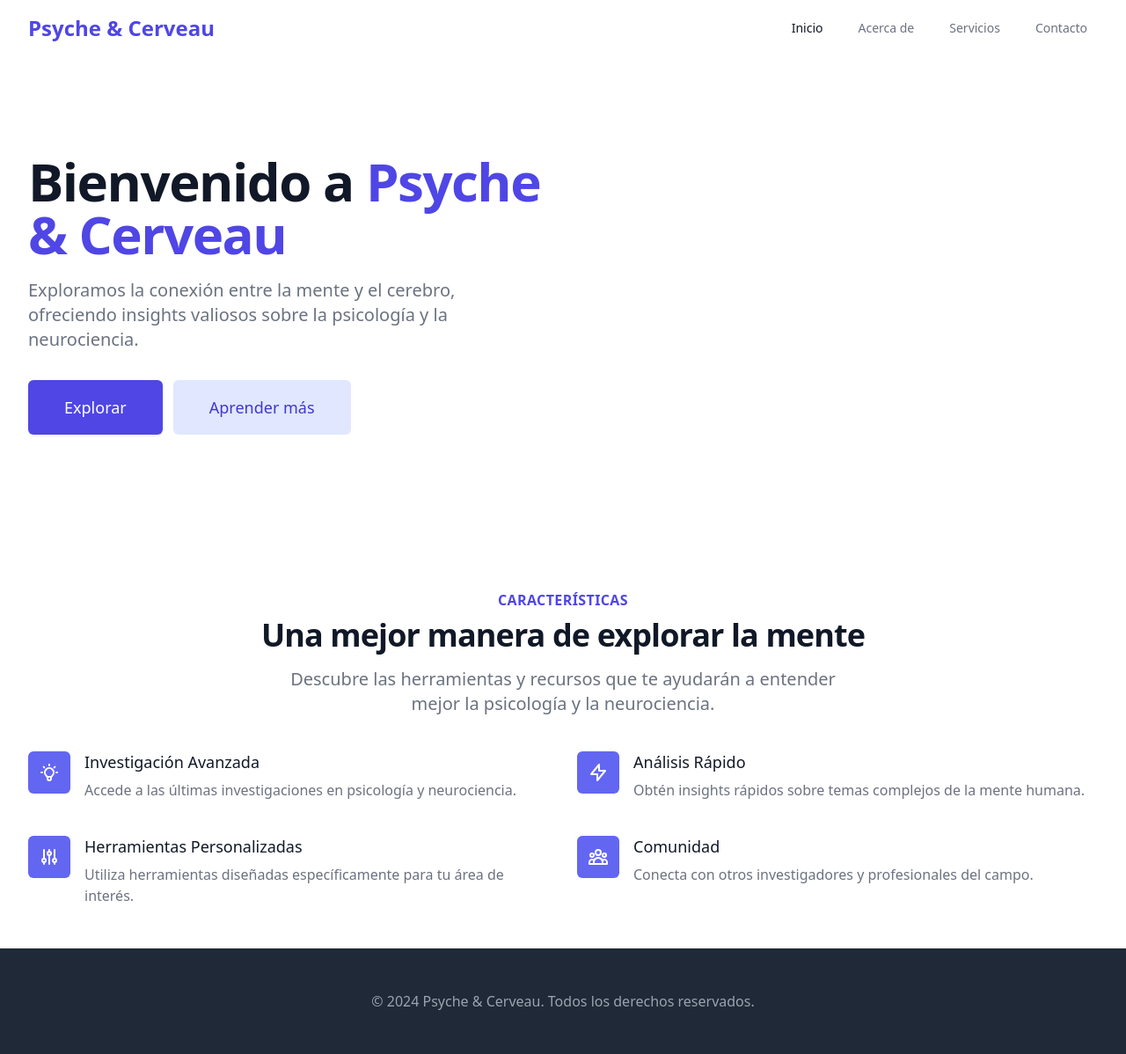
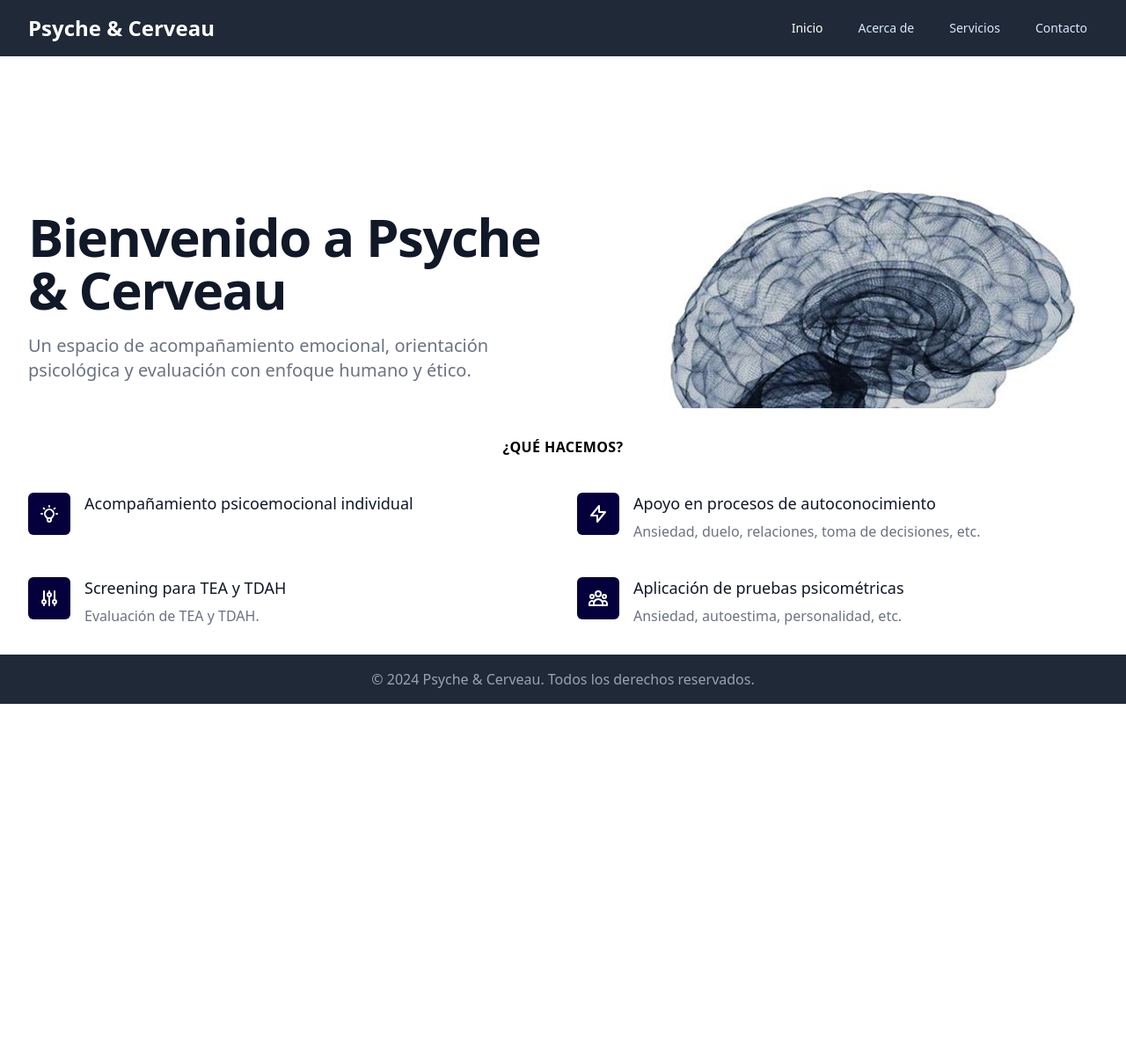
Before and after one commit to jmlopezfabian/Psyche-Cerveau, a Flask app: page / in a window 1280 px wide. Shown: the whole page at 88% size. After the commit the page ends 800 px from the top, so only its background shows below. Run offline with Flask 3, Linux system fonts and the light colour scheme.

Commit message:
Finishing home page

```diff
--- a/app/app.py
+++ b/app/app.py
@@ -8,7 +8,7 @@
 
 @app.route("/about")
 def index():
-    return render_template("index.html")
+    return render_template("about.html")
 
 if __name__ == "__main__":
     app.run(host="0.0.0.0", port=5000)
--- a/app/static/output.css
+++ b/app/static/output.css
@@ -611,12 +611,12 @@
   margin-top: 0.75rem;
 }
 
-.mt-4 {
-  margin-top: 1rem;
+.mt-5 {
+  margin-top: 1.25rem;
 }
 
-.mt-5 {
-  margin-top: 1.25rem;
+.mt-6 {
+  margin-top: 1.5rem;
 }
 
 .mt-8 {
@@ -647,6 +647,10 @@
   height: 1.5rem;
 }
 
+.h-screen {
+  height: 100vh;
+}
+
 .w-12 {
   width: 3rem;
 }
@@ -667,8 +671,24 @@
   max-width: 80rem;
 }
 
+.max-w-sm {
+  max-width: 24rem;
+}
+
+.flex-1 {
+  flex: 1 1 0%;
+}
+
+.flex-shrink-0 {
+  flex-shrink: 0;
+}
+
 .grid-cols-1 {
   grid-template-columns: repeat(1, minmax(0, 1fr));
+}
+
+.flex-col {
+  flex-direction: column;
 }
 
 .items-center {
@@ -685,6 +705,10 @@
 
 .gap-6 {
   gap: 1.5rem;
+}
+
+.gap-8 {
+  gap: 2rem;
 }
 
 .space-x-4 > :not([hidden]) ~ :not([hidden]) {
@@ -729,29 +753,14 @@
   background-color: rgb(243 244 246 / var(--tw-bg-opacity, 1));
 }
 
-.bg-gray-50 {
-  --tw-bg-opacity: 1;
-  background-color: rgb(249 250 251 / var(--tw-bg-opacity, 1));
-}
-
 .bg-gray-800 {
   --tw-bg-opacity: 1;
   background-color: rgb(31 41 55 / var(--tw-bg-opacity, 1));
 }
 
-.bg-indigo-100 {
+.bg-primary {
   --tw-bg-opacity: 1;
-  background-color: rgb(224 231 255 / var(--tw-bg-opacity, 1));
-}
-
-.bg-indigo-500 {
-  --tw-bg-opacity: 1;
-  background-color: rgb(99 102 241 / var(--tw-bg-opacity, 1));
-}
-
-.bg-indigo-600 {
-  --tw-bg-opacity: 1;
-  background-color: rgb(79 70 229 / var(--tw-bg-opacity, 1));
+  background-color: rgb(5 0 59 / var(--tw-bg-opacity, 1));
 }
 
 .bg-white {
@@ -783,11 +792,6 @@
   padding-right: 2rem;
 }
 
-.py-12 {
-  padding-top: 3rem;
-  padding-bottom: 3rem;
-}
-
 .py-2 {
   padding-top: 0.5rem;
   padding-bottom: 0.5rem;
@@ -803,13 +807,18 @@
   padding-bottom: 0.75rem;
 }
 
+.py-4 {
+  padding-top: 1rem;
+  padding-bottom: 1rem;
+}
+
 .py-8 {
   padding-top: 2rem;
   padding-bottom: 2rem;
 }
 
-.pb-8 {
-  padding-bottom: 2rem;
+.pb-4 {
+  padding-bottom: 1rem;
 }
 
 .text-center {
@@ -819,11 +828,6 @@
 .text-2xl {
   font-size: 1.5rem;
   line-height: 2rem;
-}
-
-.text-3xl {
-  font-size: 1.875rem;
-  line-height: 2.25rem;
 }
 
 .text-4xl {
@@ -844,11 +848,6 @@
 .text-sm {
   font-size: 0.875rem;
   line-height: 1.25rem;
-}
-
-.text-xl {
-  font-size: 1.25rem;
-  line-height: 1.75rem;
 }
 
 .font-bold {
@@ -875,16 +874,17 @@
   line-height: 1.5rem;
 }
 
-.leading-8 {
-  line-height: 2rem;
-}
-
 .tracking-tight {
   letter-spacing: -0.025em;
 }
 
 .tracking-wide {
   letter-spacing: 0.025em;
+}
+
+.text-blue-100 {
+  --tw-text-opacity: 1;
+  color: rgb(219 234 254 / var(--tw-text-opacity, 1));
 }
 
 .text-blue-600 {
@@ -922,9 +922,9 @@
   color: rgb(79 70 229 / var(--tw-text-opacity, 1));
 }
 
-.text-indigo-700 {
+.text-primary {
   --tw-text-opacity: 1;
-  color: rgb(67 56 202 / var(--tw-text-opacity, 1));
+  color: rgb(5 0 59 / var(--tw-text-opacity, 1));
 }
 
 .text-white {
@@ -961,19 +961,19 @@
   background-color: rgb(37 99 235 / var(--tw-bg-opacity, 1));
 }
 
-.hover\:bg-indigo-200:hover {
-  --tw-bg-opacity: 1;
-  background-color: rgb(199 210 254 / var(--tw-bg-opacity, 1));
-}
-
-.hover\:bg-indigo-700:hover {
-  --tw-bg-opacity: 1;
-  background-color: rgb(67 56 202 / var(--tw-bg-opacity, 1));
+.hover\:text-blue-200:hover {
+  --tw-text-opacity: 1;
+  color: rgb(191 219 254 / var(--tw-text-opacity, 1));
 }
 
 .hover\:text-indigo-600:hover {
   --tw-text-opacity: 1;
   color: rgb(79 70 229 / var(--tw-text-opacity, 1));
+}
+
+.hover\:text-white:hover {
+  --tw-text-opacity: 1;
+  color: rgb(255 255 255 / var(--tw-text-opacity, 1));
 }
 
 @media (min-width: 640px) {
@@ -988,10 +988,6 @@
 
   .sm\:mt-0 {
     margin-top: 0px;
-  }
-
-  .sm\:mt-12 {
-    margin-top: 3rem;
   }
 
   .sm\:mt-5 {
@@ -1019,17 +1015,12 @@
     padding-right: 1.5rem;
   }
 
-  .sm\:pb-16 {
-    padding-bottom: 4rem;
+  .sm\:pb-8 {
+    padding-bottom: 2rem;
   }
 
   .sm\:text-center {
     text-align: center;
-  }
-
-  .sm\:text-4xl {
-    font-size: 2.25rem;
-    line-height: 2.5rem;
   }
 
   .sm\:text-5xl {
@@ -1044,8 +1035,8 @@
 }
 
 @media (min-width: 768px) {
-  .md\:mt-16 {
-    margin-top: 4rem;
+  .md\:mt-12 {
+    margin-top: 3rem;
   }
 
   .md\:mt-5 {
@@ -1085,8 +1076,8 @@
     padding-bottom: 1rem;
   }
 
-  .md\:pb-20 {
-    padding-bottom: 5rem;
+  .md\:pb-12 {
+    padding-bottom: 3rem;
   }
 
   .md\:text-6xl {
@@ -1111,34 +1102,29 @@
     margin-right: 0px;
   }
 
-  .lg\:mx-auto {
-    margin-left: auto;
-    margin-right: auto;
+  .lg\:mt-16 {
+    margin-top: 4rem;
   }
 
-  .lg\:mt-20 {
-    margin-top: 5rem;
+  .lg\:max-w-md {
+    max-width: 28rem;
   }
 
-  .lg\:w-full {
-    width: 100%;
-  }
-
-  .lg\:max-w-2xl {
-    max-width: 42rem;
+  .lg\:grid-cols-2 {
+    grid-template-columns: repeat(2, minmax(0, 1fr));
   }
 
   .lg\:justify-start {
     justify-content: flex-start;
   }
 
+  .lg\:justify-end {
+    justify-content: flex-end;
+  }
+
   .lg\:px-8 {
     padding-left: 2rem;
     padding-right: 2rem;
-  }
-
-  .lg\:pb-28 {
-    padding-bottom: 7rem;
   }
 
   .lg\:text-left {
@@ -1151,15 +1137,11 @@
 }
 
 @media (min-width: 1280px) {
-  .xl\:mt-28 {
-    margin-top: 7rem;
-  }
-
   .xl\:inline {
     display: inline;
   }
 
-  .xl\:pb-32 {
-    padding-bottom: 8rem;
+  .xl\:max-w-lg {
+    max-width: 32rem;
   }
 }
--- a/app/templates/home.html
+++ b/app/templates/home.html
@@ -6,19 +6,19 @@
     <title>Psyche & Cerveau - Inicio</title>
     <link rel="stylesheet" href="{{ url_for('static', filename='output.css') }}">
 </head>
-<body class="bg-gray-50">
+<body class="h-screen flex flex-col">
     <!-- Header -->
-    <header class="bg-white shadow-sm">
+    <header class="bg-gray-800 shadow-sm">
         <nav class="max-w-7xl mx-auto px-4 sm:px-6 lg:px-8">
             <div class="flex justify-between h-16">
                 <div class="flex items-center">
-                    <h1 class="text-2xl font-bold text-indigo-600">Psyche & Cerveau</h1>
+                    <h1 class="text-2xl font-bold text-white">Psyche & Cerveau</h1>
                 </div>
                 <div class="flex items-center space-x-4">
-                    <a href="{{ url_for('home') }}" class="text-gray-900 hover:text-indigo-600 px-3 py-2 rounded-md text-sm font-medium">Inicio</a>
-                    <a href="{{ url_for('index') }}" class="text-gray-500 hover:text-indigo-600 px-3 py-2 rounded-md text-sm font-medium">Acerca de</a>
-                    <a href="#" class="text-gray-500 hover:text-indigo-600 px-3 py-2 rounded-md text-sm font-medium">Servicios</a>
-                    <a href="#" class="text-gray-500 hover:text-indigo-600 px-3 py-2 rounded-md text-sm font-medium">Contacto</a>
+                    <a href="{{ url_for('home') }}" class="text-white hover:text-blue-200 px-3 py-2 rounded-md text-sm font-medium">Inicio</a>
+                    <a href="{{ url_for('index') }}" class="text-blue-100 hover:text-white px-3 py-2 rounded-md text-sm font-medium">Acerca de</a>
+                    <a href="#" class="text-blue-100 hover:text-white px-3 py-2 rounded-md text-sm font-medium">Servicios</a>
+                    <a href="#" class="text-blue-100 hover:text-white px-3 py-2 rounded-md text-sm font-medium">Contacto</a>
                 </div>
             </div>
         </nav>
@@ -27,27 +27,32 @@
     <!-- Hero Section -->
     <div class="relative bg-white overflow-hidden">
         <div class="max-w-7xl mx-auto">
-            <div class="relative z-10 pb-8 bg-white sm:pb-16 md:pb-20 lg:max-w-2xl lg:w-full lg:pb-28 xl:pb-32">
-                <main class="mt-10 mx-auto max-w-7xl px-4 sm:mt-12 sm:px-6 md:mt-16 lg:mt-20 lg:px-8 xl:mt-28">
+            <div class="relative z-10 pb-4 bg-white sm:pb-8 md:pb-12">
+                <main class="mt-6 mx-auto max-w-7xl px-4 sm:mt-8 sm:px-6 md:mt-12 lg:mt-16 lg:px-8 flex-1 flex flex-col">
+                    <div class="grid grid-cols-1 lg:grid-cols-2 gap-8 items-center">
                         <div class="sm:text-center lg:text-left">
                             <h1 class="text-4xl tracking-tight font-extrabold text-gray-900 sm:text-5xl md:text-6xl">
                                 <span class="block xl:inline">Bienvenido a</span>
-                            <span class="block text-indigo-600 xl:inline">Psyche & Cerveau</span>
+                                <span class="block text-primary-600 xl:inline">Psyche & Cerveau</span>
                             </h1>
                             <p class="mt-3 text-base text-gray-500 sm:mt-5 sm:text-lg sm:max-w-xl sm:mx-auto md:mt-5 md:text-xl lg:mx-0">
-                            Exploramos la conexión entre la mente y el cerebro, ofreciendo insights valiosos sobre la psicología y la neurociencia.
+                                Un espacio de acompañamiento emocional, orientación psicológica y evaluación con enfoque humano y ético.
                             </p>
                             <div class="mt-5 sm:mt-8 sm:flex sm:justify-center lg:justify-start">
                                 <div class="rounded-md shadow">
-                                <a href="#" class="w-full flex items-center justify-center px-8 py-3 border border-transparent text-base font-medium rounded-md text-white bg-indigo-600 hover:bg-indigo-700 md:py-4 md:text-lg md:px-10">
+                                    <a href="#" class="w-full flex items-center justify-center px-8 py-3 border border-transparent text-white font-medium rounded-md text-primary bg-primary hover:bg-primary-200 md:py-4 md:text-lg md:px-10">
                                         Explorar
                                     </a>
                                 </div>
                                 <div class="mt-3 sm:mt-0 sm:ml-3">
-                                <a href="#" class="w-full flex items-center justify-center px-8 py-3 border border-transparent text-base font-medium rounded-md text-indigo-700 bg-indigo-100 hover:bg-indigo-200 md:py-4 md:text-lg md:px-10">
+                                    <a href="#" class="w-full flex items-center justify-center px-8 py-3 border border-transparent text-white font-medium rounded-md text-primary bg-primary hover:bg-primary-200 md:py-4 md:text-lg md:px-10">
                                         Aprender más
                                     </a>
                                 </div>
+                            </div>
+                        </div>
+                        <div class="flex justify-center lg:justify-end">
+                            <img src="{{ url_for('static', filename='images/home_image.jpeg') }}" alt="Psyche & Cerveau" class="w-full max-w-sm lg:max-w-md xl:max-w-lg rounded-lg">
                         </div>
                     </div>
                 </main>
@@ -56,65 +61,59 @@
     </div>
 
     <!-- Features Section -->
-    <div class="py-12 bg-white">
+    <div class="py-8 bg-white">
         <div class="max-w-7xl mx-auto px-4 sm:px-6 lg:px-8">
             <div class="lg:text-center">
-                <h2 class="text-base text-indigo-600 font-semibold tracking-wide uppercase">Características</h2>
-                <p class="mt-2 text-3xl leading-8 font-extrabold tracking-tight text-gray-900 sm:text-4xl">
-                    Una mejor manera de explorar la mente
-                </p>
-                <p class="mt-4 max-w-2xl text-xl text-gray-500 lg:mx-auto">
-                    Descubre las herramientas y recursos que te ayudarán a entender mejor la psicología y la neurociencia.
-                </p>
+                <h2 class="text-base text-primary-600 font-semibold tracking-wide uppercase">¿Qué hacemos?</h2>
             </div>
 
             <div class="mt-10">
                 <div class="space-y-10 md:space-y-0 md:grid md:grid-cols-2 md:gap-x-8 md:gap-y-10">
                     <div class="relative">
-                        <div class="absolute flex items-center justify-center h-12 w-12 rounded-md bg-indigo-500 text-white">
+                        <div class="absolute flex items-center justify-center h-12 w-12 rounded-md bg-primary text-white">
                             <svg class="h-6 w-6" fill="none" viewBox="0 0 24 24" stroke="currentColor">
                                 <path stroke-linecap="round" stroke-linejoin="round" stroke-width="2" d="M9.663 17h4.673M12 3v1m6.364 1.636l-.707.707M21 12h-1M4 12H3m3.343-5.657l-.707-.707m2.828 9.9a5 5 0 117.072 0l-.548.547A3.374 3.374 0 0014 18.469V19a2 2 0 11-4 0v-.531c0-.895-.356-1.754-.988-2.386l-.548-.547z" />
                             </svg>
                         </div>
-                        <p class="ml-16 text-lg leading-6 font-medium text-gray-900">Investigación Avanzada</p>
+                        <p class="ml-16 text-lg leading-6 font-medium text-gray-900">Acompañamiento psicoemocional individual</p>
                         <p class="mt-2 ml-16 text-base text-gray-500">
-                            Accede a las últimas investigaciones en psicología y neurociencia.
+
                         </p>
                     </div>
 
                     <div class="relative">
-                        <div class="absolute flex items-center justify-center h-12 w-12 rounded-md bg-indigo-500 text-white">
+                        <div class="absolute flex items-center justify-center h-12 w-12 rounded-md bg-primary text-white">
                             <svg class="h-6 w-6" fill="none" viewBox="0 0 24 24" stroke="currentColor">
                                 <path stroke-linecap="round" stroke-linejoin="round" stroke-width="2" d="M13 10V3L4 14h7v7l9-11h-7z" />
                             </svg>
                         </div>
-                        <p class="ml-16 text-lg leading-6 font-medium text-gray-900">Análisis Rápido</p>
+                        <p class="ml-16 text-lg leading-6 font-medium text-gray-900">Apoyo en procesos de autoconocimiento</p>
                         <p class="mt-2 ml-16 text-base text-gray-500">
-                            Obtén insights rápidos sobre temas complejos de la mente humana.
+                            Ansiedad, duelo, relaciones, toma de decisiones, etc.
                         </p>
                     </div>
 
                     <div class="relative">
-                        <div class="absolute flex items-center justify-center h-12 w-12 rounded-md bg-indigo-500 text-white">
+                        <div class="absolute flex items-center justify-center h-12 w-12 rounded-md bg-primary text-white">
                             <svg class="h-6 w-6" fill="none" viewBox="0 0 24 24" stroke="currentColor">
                                 <path stroke-linecap="round" stroke-linejoin="round" stroke-width="2" d="M12 6V4m0 2a2 2 0 100 4m0-4a2 2 0 110 4m-6 8a2 2 0 100-4m0 4a2 2 0 110-4m0 4v2m0-6V4m6 6v10m6-2a2 2 0 100-4m0 4a2 2 0 110-4m0 4v2m0-6V4" />
                             </svg>
                         </div>
-                        <p class="ml-16 text-lg leading-6 font-medium text-gray-900">Herramientas Personalizadas</p>
+                        <p class="ml-16 text-lg leading-6 font-medium text-gray-900">Screening para TEA y TDAH</p>
                         <p class="mt-2 ml-16 text-base text-gray-500">
-                            Utiliza herramientas diseñadas específicamente para tu área de interés.
+                            Evaluación de TEA y TDAH.
                         </p>
                     </div>
 
                     <div class="relative">
-                        <div class="absolute flex items-center justify-center h-12 w-12 rounded-md bg-indigo-500 text-white">
+                        <div class="absolute flex items-center justify-center h-12 w-12 rounded-md bg-primary text-white">
                             <svg class="h-6 w-6" fill="none" viewBox="0 0 24 24" stroke="currentColor">
                                 <path stroke-linecap="round" stroke-linejoin="round" stroke-width="2" d="M17 20h5v-2a3 3 0 00-5.356-1.857M17 20H7m10 0v-2c0-.656-.126-1.283-.356-1.857M7 20H2v-2a3 3 0 015.356-1.857M7 20v-2c0-.656.126-1.283.356-1.857m0 0a5.002 5.002 0 019.288 0M15 7a3 3 0 11-6 0 3 3 0 016 0zm6 3a2 2 0 11-4 0 2 2 0 014 0zM7 10a2 2 0 11-4 0 2 2 0 014 0z" />
                             </svg>
                         </div>
-                        <p class="ml-16 text-lg leading-6 font-medium text-gray-900">Comunidad</p>
+                        <p class="ml-16 text-lg leading-6 font-medium text-gray-900">Aplicación de pruebas psicométricas</p>
                         <p class="mt-2 ml-16 text-base text-gray-500">
-                            Conecta con otros investigadores y profesionales del campo.
+                            Ansiedad, autoestima, personalidad, etc.
                         </p>
                     </div>
                 </div>
@@ -123,8 +122,8 @@
     </div>
 
     <!-- Footer -->
-    <footer class="bg-gray-800">
-        <div class="max-w-7xl mx-auto py-12 px-4 sm:px-6 lg:px-8">
+    <footer class="bg-gray-800 flex-shrink-0">
+        <div class="max-w-7xl mx-auto py-4 px-4 sm:px-6 lg:px-8">
             <div class="text-center">
                 <p class="text-base text-gray-400">&copy; 2024 Psyche & Cerveau. Todos los derechos reservados.</p>
             </div>
```
Also changed, not shown: app/static/images/home_image.jpeg (added), app/templates/about.html (renamed from app/templates/index.html). Lines whose indentation alone changed are shown as unchanged.
